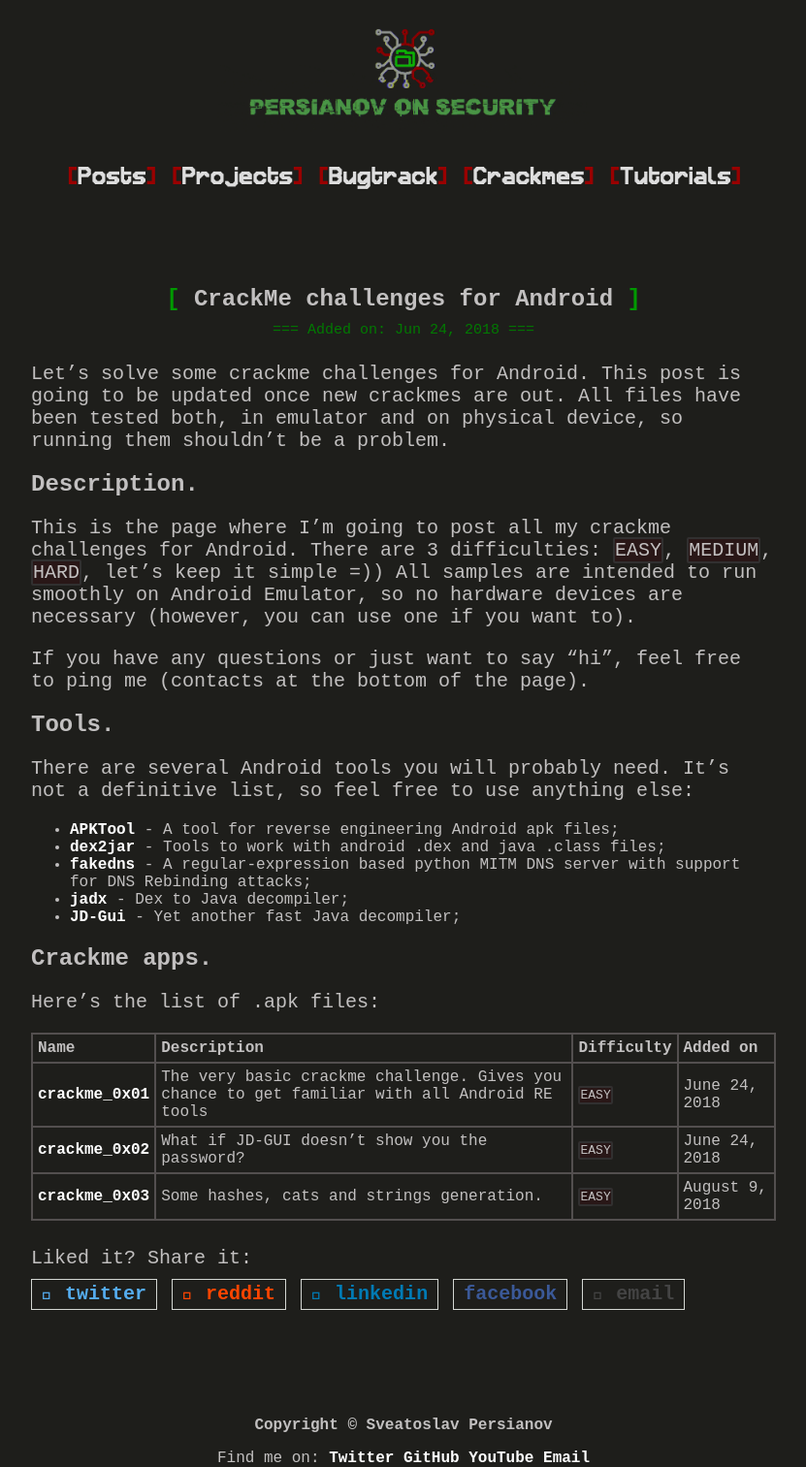
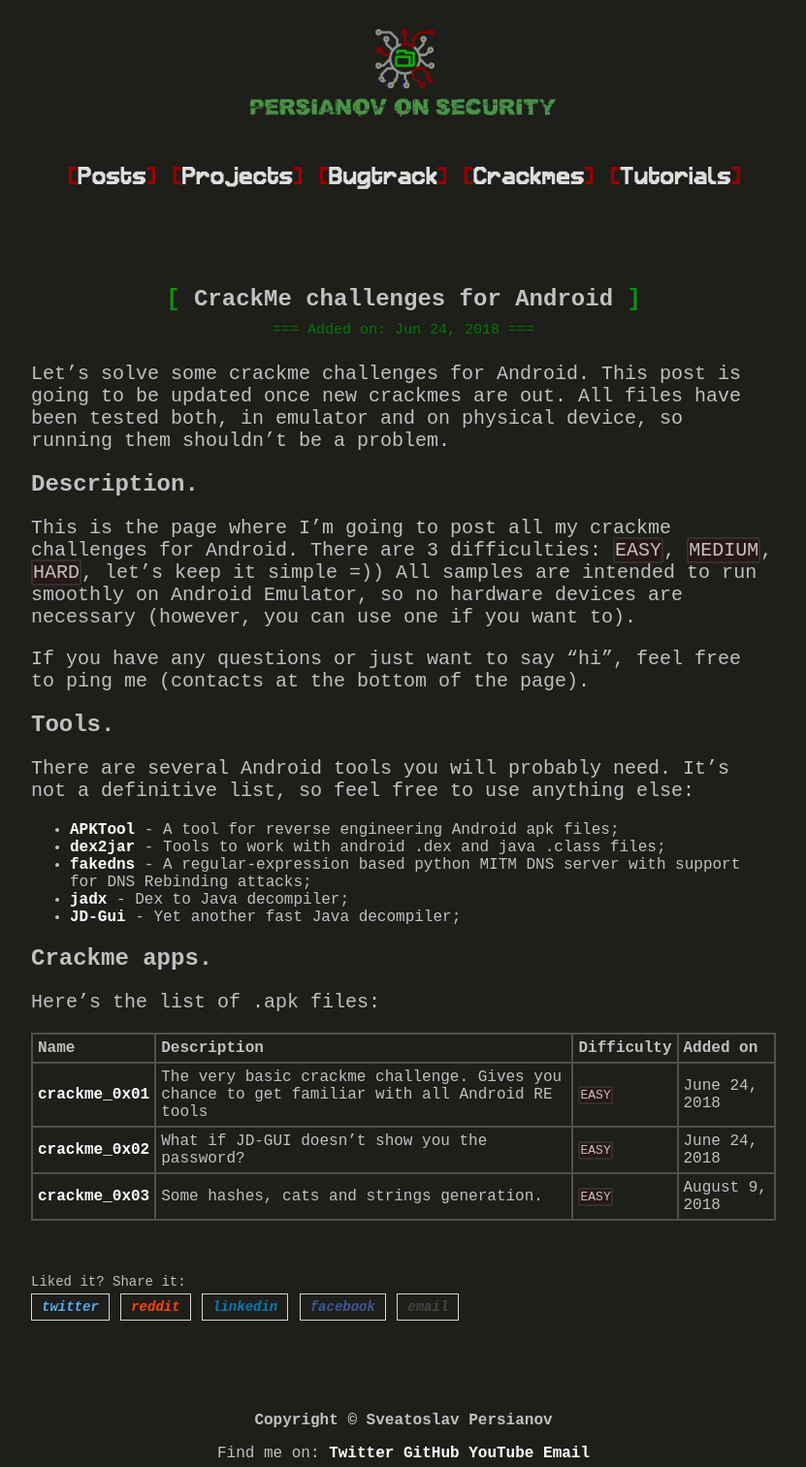
Before and after one commit to num1r0/num1r0.github.io, a Jekyll site: the page built from _posts/2018-06-24-crackme-challenges-android.md, in a window 1280 px wide. Shown: the whole page at 97% size, without its empty margins (224-1055 px from the left). Built offline with Jekyll 4.4.1, drawn with Linux system fonts in a browser that asks for light colours; nearby versions of some CDN libraries.

Commit message:
smaller font, removed fontawesome

```diff
--- a/_layouts/default.html
+++ b/_layouts/default.html
@@ -15,7 +15,6 @@
         <meta name="google-site-verification" content="J_8Q0-xJba2mH3qk5DYZVANicD-89wVM1SBFiRTTqFs" />
         <link rel="stylesheet" href="https://persianov.net/css/monokai.css">
         <link rel="stylesheet" href="https://persianov.net/css/styles.css">
-        <link rel="stylesheet" href="https://cdnjs.cloudflare.com/ajax/libs/font-awesome/5.8.2/css/fontawesome.min.css">
         {% seo %}
     </head>
 <body>
--- a/_layouts/post.html
+++ b/_layouts/post.html
@@ -14,5 +14,6 @@ layout: default
         </p>
     </div>
     {{content}}
+    <br><br>
     {% include share_bar.html %}
 </article>
--- a/css/styles.css
+++ b/css/styles.css
@@ -154,10 +154,9 @@ pre {
     }
 }
 
-
 /* Share Bar */
 #share-bar {
-    font-size: 20px;
+    font-size: 14px;
 }
 
 /* Title */
```
